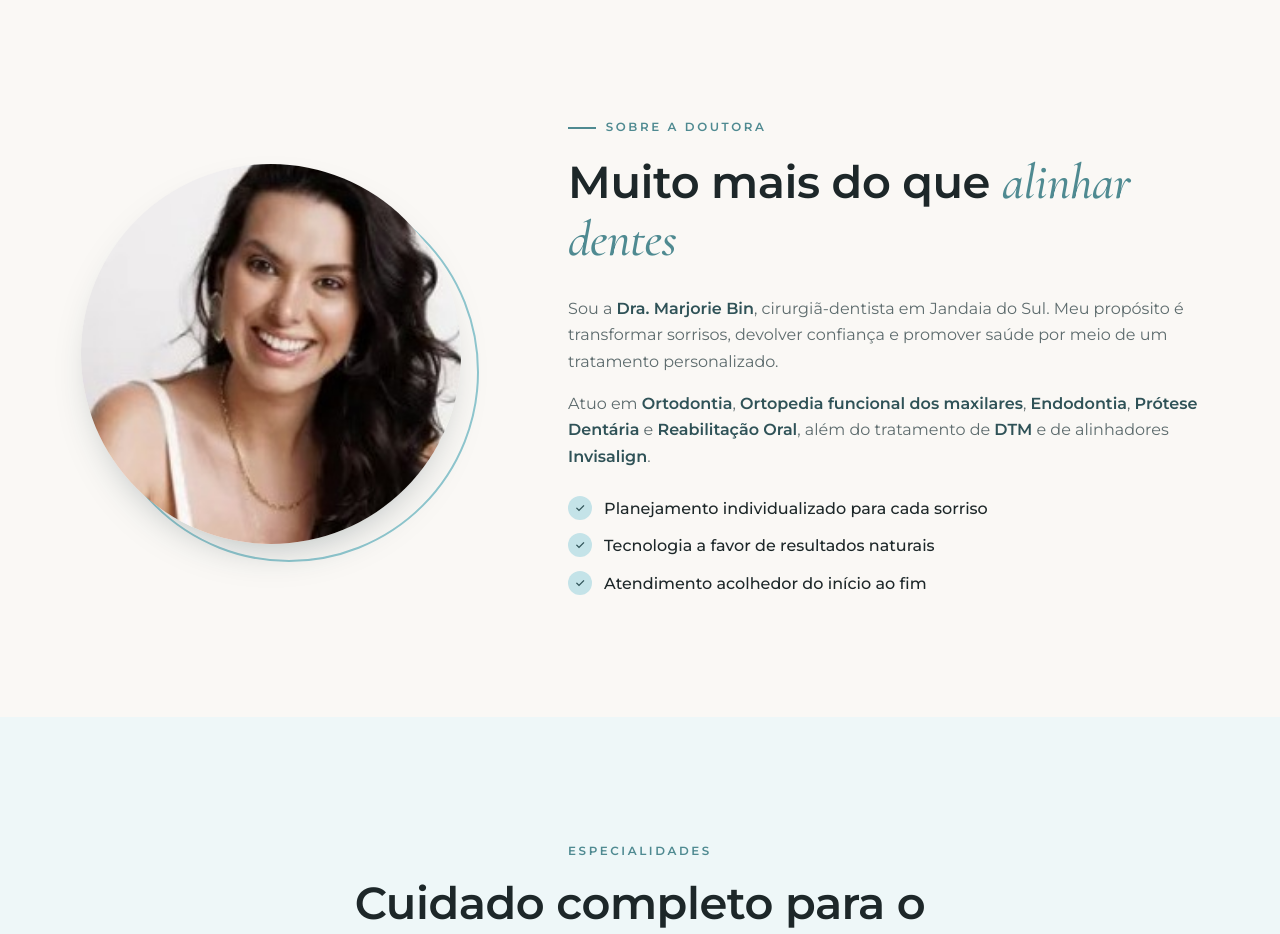
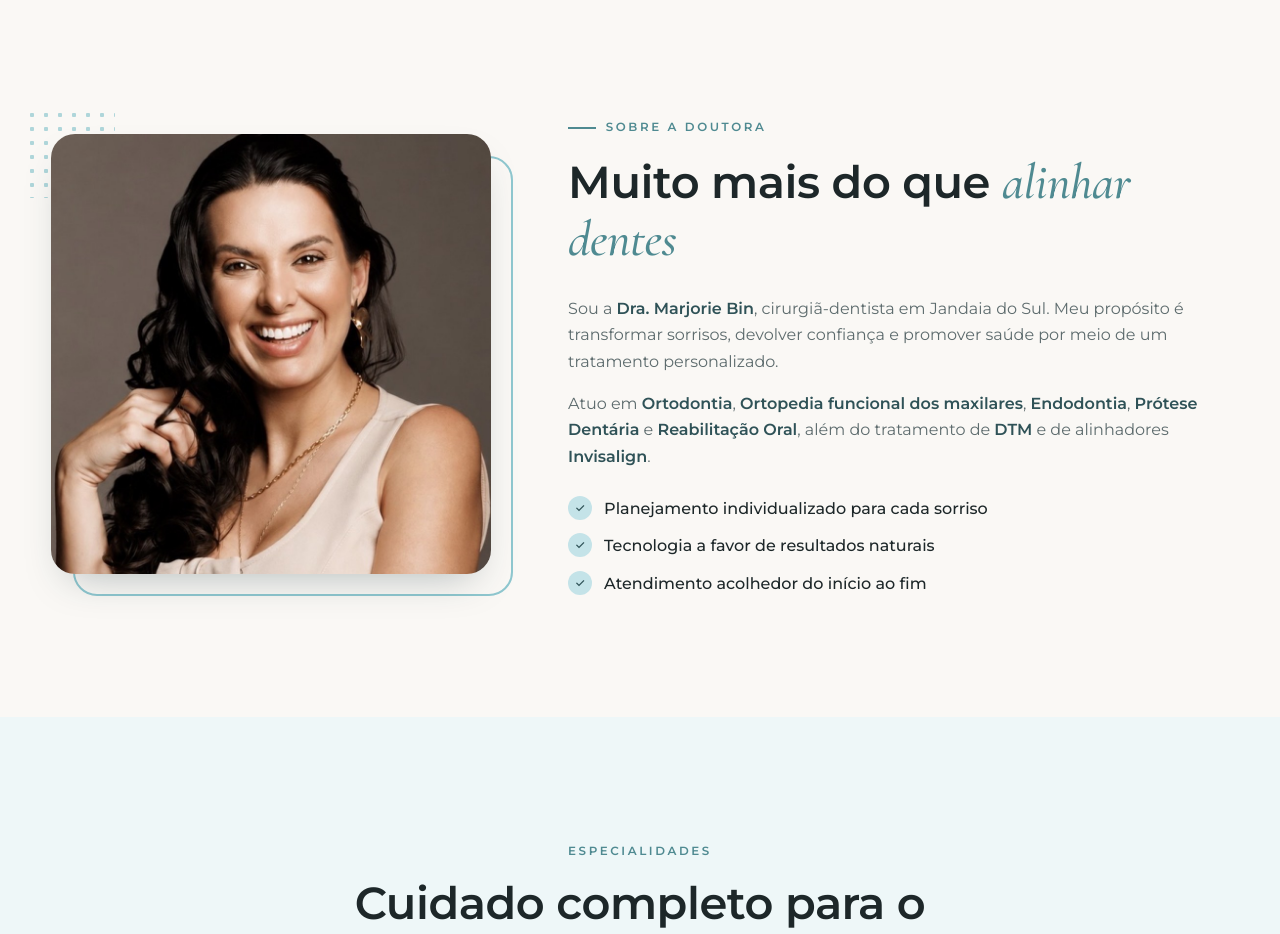
Before and after one commit to devorasistemas-pixel/repositorio, a plain HTML site: page index.html in a window 1280 px wide. Shown: the part 880-1814 px from the top of the page. Drawn offline with nearby package versions, Linux system fonts and the light colour scheme.

Commit message:
Nova foto quadrada na seção Sobre
Co-Authored-By: Claude Opus 5.5 <noreply@anthropic.com>
Claude-Session: https://claude.ai/code/session_01A2FoQgf6fwVhpBdfXrDgEx

```diff
--- a/index.html
+++ b/index.html
@@ -78,7 +78,7 @@
     <section class="section" id="sobre">
       <div class="container about-grid">
         <div class="about-photo reveal">
-          <img src="assets/perfil.jpg" alt="Retrato da Dra. Marjorie Bin">
+          <img src="assets/dra-marjorie-sobre.jpg" alt="Retrato da Dra. Marjorie Bin sorrindo" width="900" height="900" loading="lazy">
         </div>
         <div class="about-text reveal">
           <span class="eyebrow">Sobre a doutora</span>
--- a/styles.css
+++ b/styles.css
@@ -145,12 +145,20 @@ em { font-family: var(--serif); font-style: italic; font-weight: 500; color: var
 
 /* ---------- About ---------- */
 .about-grid { display: grid; grid-template-columns: .8fr 1.2fr; gap: clamp(32px, 6vw, 90px); align-items: center; }
-.about-photo { position: relative; justify-self: center; width: min(100%, 380px); }
+.about-photo { position: relative; justify-self: center; width: min(100%, 440px); }
 .about-photo::before {
-  content: ""; position: absolute; inset: 18px -18px -18px 18px;
-  border: 2px solid var(--teal-400); border-radius: 50%;
+  content: ""; position: absolute; inset: 22px -22px -22px 22px;
+  border: 2px solid var(--teal-400); border-radius: 24px;
 }
-.about-photo img { position: relative; border-radius: 50%; aspect-ratio: 1; width: 100%; object-fit: cover; box-shadow: var(--shadow); }
+.about-photo::after {
+  content: ""; position: absolute; width: 90px; height: 90px; left: -26px; top: -26px; z-index: -1;
+  background: radial-gradient(var(--teal-400) 2px, transparent 2.5px) 0 0 / 14px 14px;
+  opacity: .7;
+}
+.about-photo img {
+  position: relative; border-radius: 24px; aspect-ratio: 1 / 1; width: 100%; height: auto;
+  object-fit: cover; object-position: center top; box-shadow: var(--shadow);
+}
 .about-text p { color: var(--muted); }
 .about-text strong { color: var(--teal-800); font-weight: 600; }
 .checklist { list-style: none; padding: 0; margin: 1.6rem 0 0; display: grid; gap: .7rem; }
@@ -286,7 +294,7 @@ a.contact-card:hover { transform: translateY(-4px); box-shadow: var(--shadow); }
   .hero-grid, .about-grid, .contact-grid { grid-template-columns: 1fr; }
   .hero-media { max-width: 460px; margin-inline: auto; width: 100%; }
   .hero-badge { left: 12px; }
-  .about-photo { width: min(80%, 320px); }
+  .about-photo { width: min(calc(100% - 28px), 380px); }
 }
 @media (max-width: 560px) {
   .contact-cards { grid-template-columns: 1fr; }
```
Also changed, not shown: assets/dra-marjorie-sobre.jpg (added), assets/perfil.jpg (deleted).
